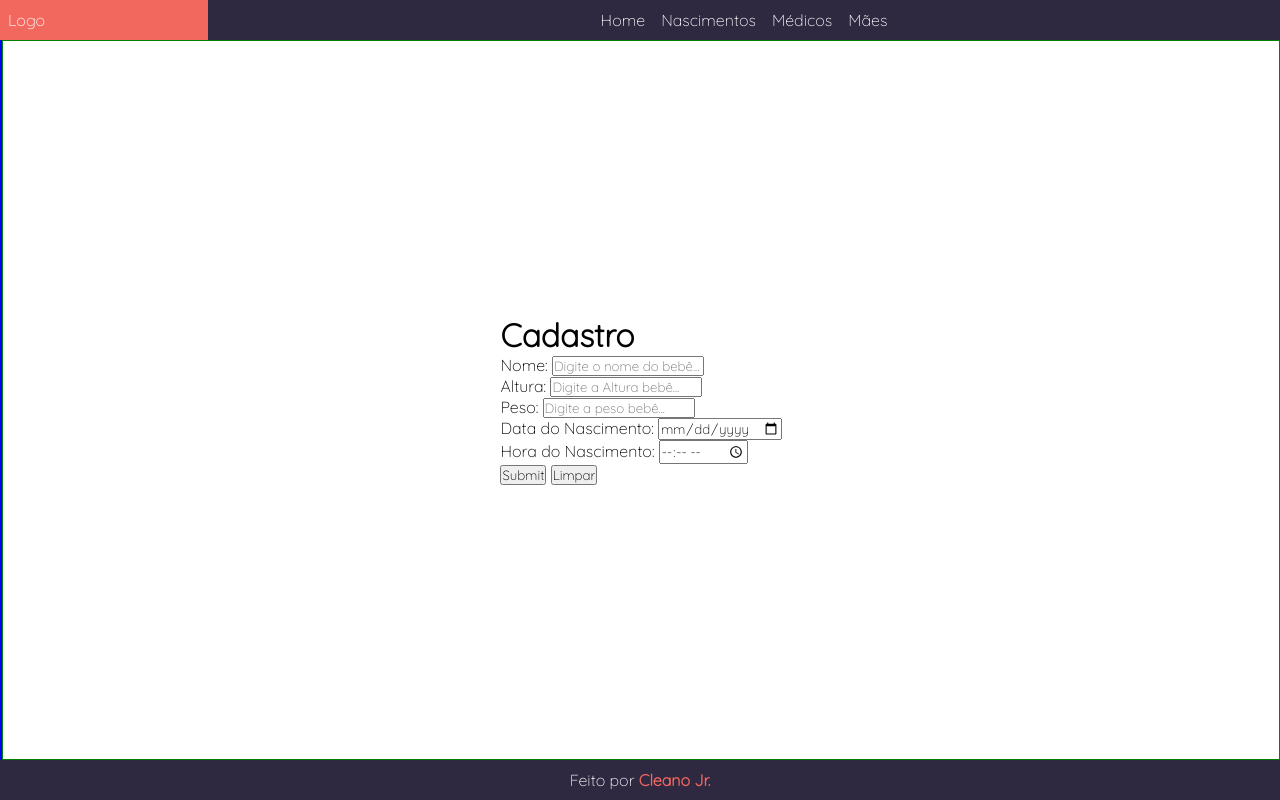
After one commit to CleanoJr/projeto-bercario, a PHP site: page /cadNascimento.php in a window 1280 px wide. The commit adds this page. Run offline with PHP 8.4, Linux system fonts and the light colour scheme.

Commit message:
add página de cadastro de nascimento

```diff
--- /dev/null
+++ b/cadNascimento.php
@@ -0,0 +1,122 @@
+<?php
+
+    if(isset($_POST['submit']))
+    {
+
+        include_once('php/conexao.php');
+
+        // Teste de recebimento de dados
+        print_r($_POST['nome']);
+        print_r($_POST['altura']);
+        print_r($_POST['peso']);
+
+        $nome = $_POST['nome'];
+        $altura = $_POST['altura'];
+        $peso = $_POST['peso'];
+        $data = $_POST['dataNasc_bebe'];
+        $hora = $_POST['horaNasc_bebe'];
+
+        $query = "INSERT INTO bebe (nomeBebe, pesoBebe, alturaBebe, dataNascBebe, horaNascBebe) VALUES ('$nome','$peso','$altura','$data','$hora')";
+        // $query = "INSERT INTO bebe (nomeBebe, pesoBebe, alturaBebe) VALUES ('$nome','$peso','$altura')";
+        $inserir = mysqli_query($connection, $query);
+
+        if($inserir){
+            echo "<script language='javascript' type='text/javascript'>
+            alert('Nascimento Cadastrado com Sucesso!');window.location.href='nascimentos.php';</script>";
+        } else{
+            echo "<script language='javascript' type='text/javascript'>
+            alert('Não foi possível cadastrar esse usuário!');window.location.href='cadNascimento.php';</script>";
+
+        }
+
+        // echo "<script language='javascript' type='text/javascript'>
+        // window.location.href='../home.html';</script>";
+
+    }
+
+?>
+
+<!DOCTYPE html>
+<html lang="pt-br">
+<head>
+    <meta charset="UTF-8">
+    <meta http-equiv="X-UA-Compatible" content="IE=edge">
+    <meta name="viewport" content="width=device-width, initial-scale=1.0">
+    <link rel="stylesheet" href="./css/style.css">
+    <title>Home | Berçario</title>
+</head>
+<body>
+
+    <!-- Cabeçalho -->
+    <header>
+        <div id="logo">
+            <div id="logo-img">Logo</div>
+        </div>
+        <nav id="header-nav">
+            <ul>
+                <li><a href="./home.html">Home</a></li>
+                <li><a href="./nascimentos.php">Nascimentos</a></li>
+                <li><a href="#">Médicos</a></li>
+                <li><a href="#">Mães</a></li>
+            </ul>
+        </nav>
+    </header>
+
+    <!-- Conteúdo Principal -->
+    <main>
+        <div id="left-hub">
+            <!-- Inserir butões de opções -->
+            <!-- <aside>
+                <nav id="left-nav-menu">
+                    <ul>
+                        <li><a href="./nascimentos.php"><strong>Nascimentos</strong></a></li>
+                        <li><a href="./nascimentos.php"><strong>Nascimentos</strong></a></li>
+                    </ul>
+                </nav>
+            </aside> -->
+        </div>
+        <div id="right-hub">
+
+            <div class="form_cadastro">
+
+                <h1>Cadastro </h1>
+                <form action="cadNascimento.php" method="POST" >
+                    <div class="textfield">
+                        <label for="nome">Nome: </label>
+                        <input type="text" id="nome" name="nome" placeholder="Digite o nome do bebê...">
+                    </div>
+                    <div class="textfield">
+                        <label for="altura">Altura: </label>
+                        <input type="number" id="altura" name="altura" placeholder="Digite a Altura bebê...">
+                    </div>
+                    <div class="textfield">
+                        <label for="peso">Peso: </label>
+                        <input type="number" id="peso" name="peso" placeholder="Digite a peso bebê...">
+                    </div>
+                    <div class="textfield">
+                        <label for="dataNasc_bebe">
+                            Data do Nascimento:
+                            <input type="date" id="dataNasc_bebe" name="dataNasc_bebe">
+                        </label>
+                    </div>
+                    <div class="textfield">
+                        <label for="horaNasc_bebe">
+                            Hora do Nascimento:
+                            <input type="time" id="horaNasc_bebe" name="horaNasc_bebe">
+                        </label>
+                    </div>
+                    <input type="submit" id="submit" name="submit">
+                    <input type="reset" value="Limpar">
+                </form>
+            </div>
+
+        </div>
+    </main>
+
+    <!-- Rodapé -->
+    <footer>
+        <p>Feito por <strong>Cleano Jr.</strong></p>
+    </footer>
+
+</body>
+</html>
--- a/css/style.css
+++ b/css/style.css
@@ -74,6 +74,9 @@ main {
 
 #left-hub aside {
     height: 100%;
+    display: flex;
+    align-items: center;
+    justify-content:flex-start;
 }
 
 #left-nav-menu ul {
@@ -94,9 +97,6 @@ main {
 #left-nav-menu ul li a {
     width: 7em;
     height:3em;
-    display: flex;
-    align-items: center;
-    justify-content: center;
     text-decoration: none;
     color: #fff;
 }
--- a/nascimentos.php
+++ b/nascimentos.php
@@ -35,7 +35,7 @@
             <aside>
                 <nav id="left-nav-menu">
                     <ul>
-                        <li><a href="./nascimentos.php"><strong>Nascimentos</strong></a></li>
+                        <li><a href="./cadNascimento.php"><strong>Novo Nascimento</strong></a></li>
                         <!-- <li><a href="./nascimentos.php"><strong>Nascimentos</strong></a></li> -->
                     </ul>
                 </nav>
```
